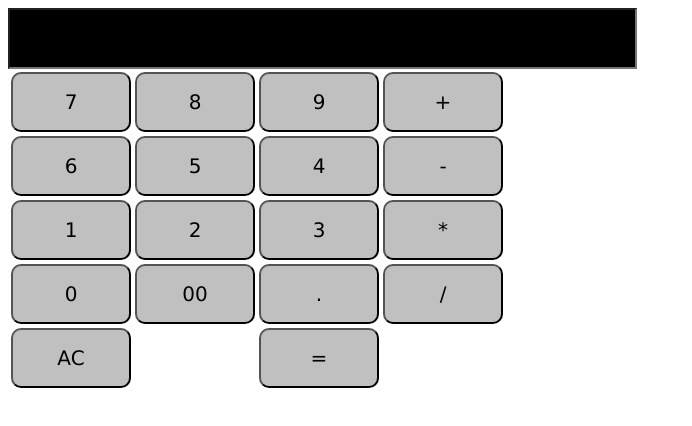
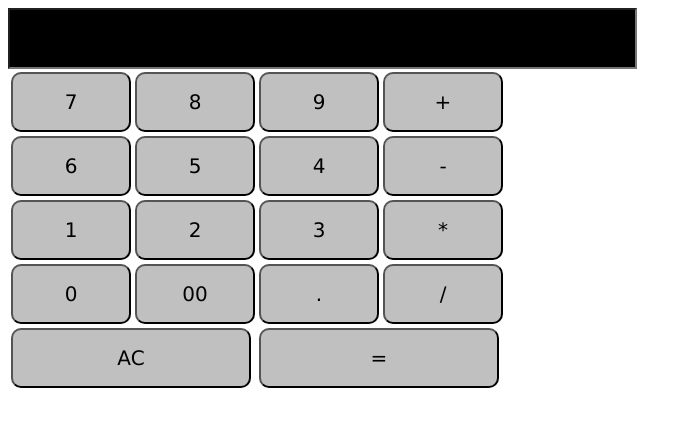
Before and after one commit to finish-cloud/-JavaScript-, a plain HTML site: page index.html in a window 1280 px wide. Shown: the whole page, without its empty margins (0-692 px from the left). Drawn offline with nearby package versions, Linux system fonts and the light colour scheme.

Commit message:
change button size

```diff
--- a/index.html
+++ b/index.html
@@ -57,8 +57,8 @@
                 <td><button onclick="append( '/' )" >/</button></td>
             </tr>
             <tr>
-                <td colspan="2"><button onclick="update( '' ) " >AC</button></td>
-                <td colspan="2"><button onclick="calc()">=</button></td>
+                <td colspan="2"><button id="ac" onclick="update( '' ) " >AC</button></td>
+                <td colspan="2"><button id="equal" onclick="calc()">=</button></td>
             </tr>
         </table>
     </body>
--- a/style.css
+++ b/style.css
@@ -7,6 +7,9 @@ button{
     background-color:silver
     }
 
+#ac, #equal{
+    width: 240px;
+    }
 
 input{
     font-size: 48px;
```
Also changed, not shown: main.js (added).
